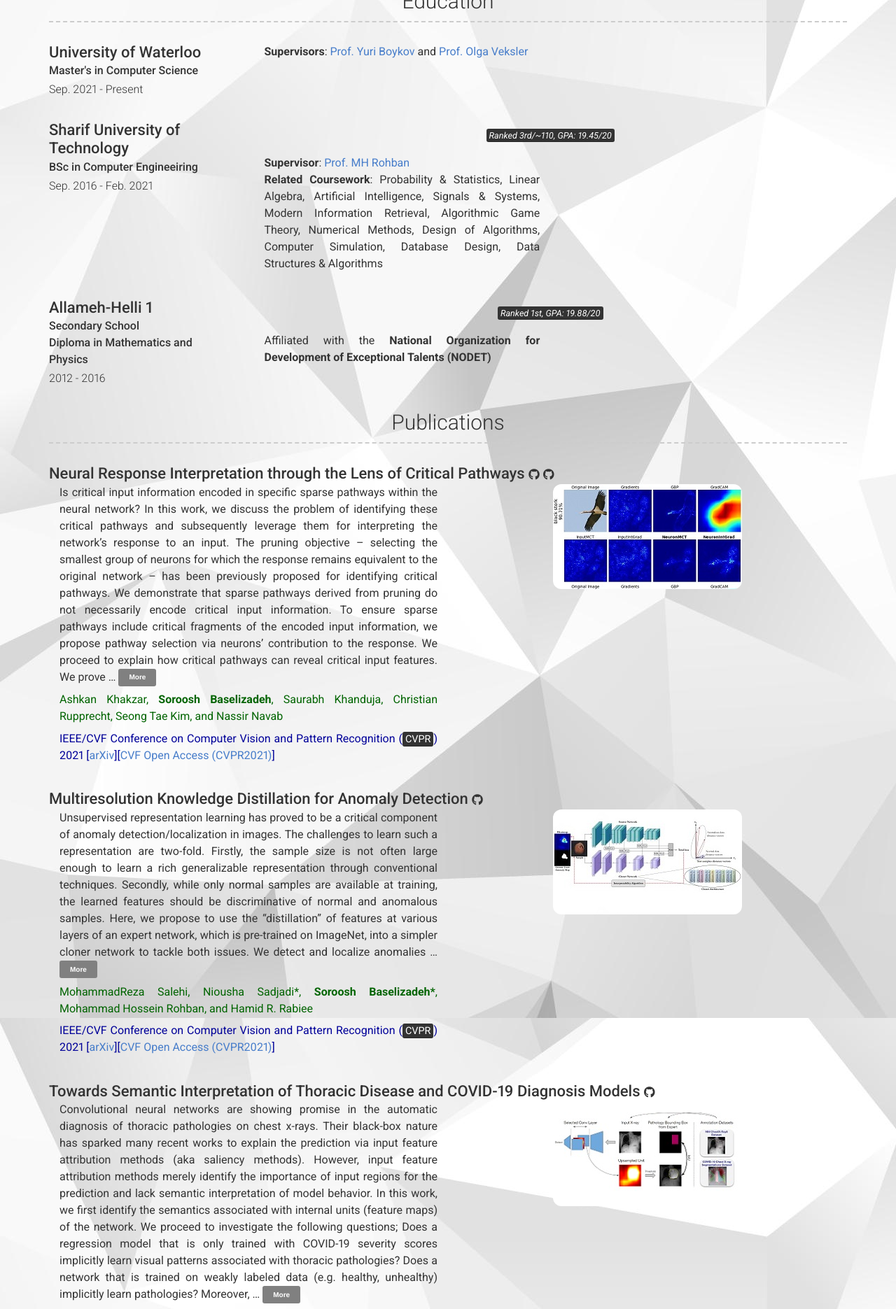
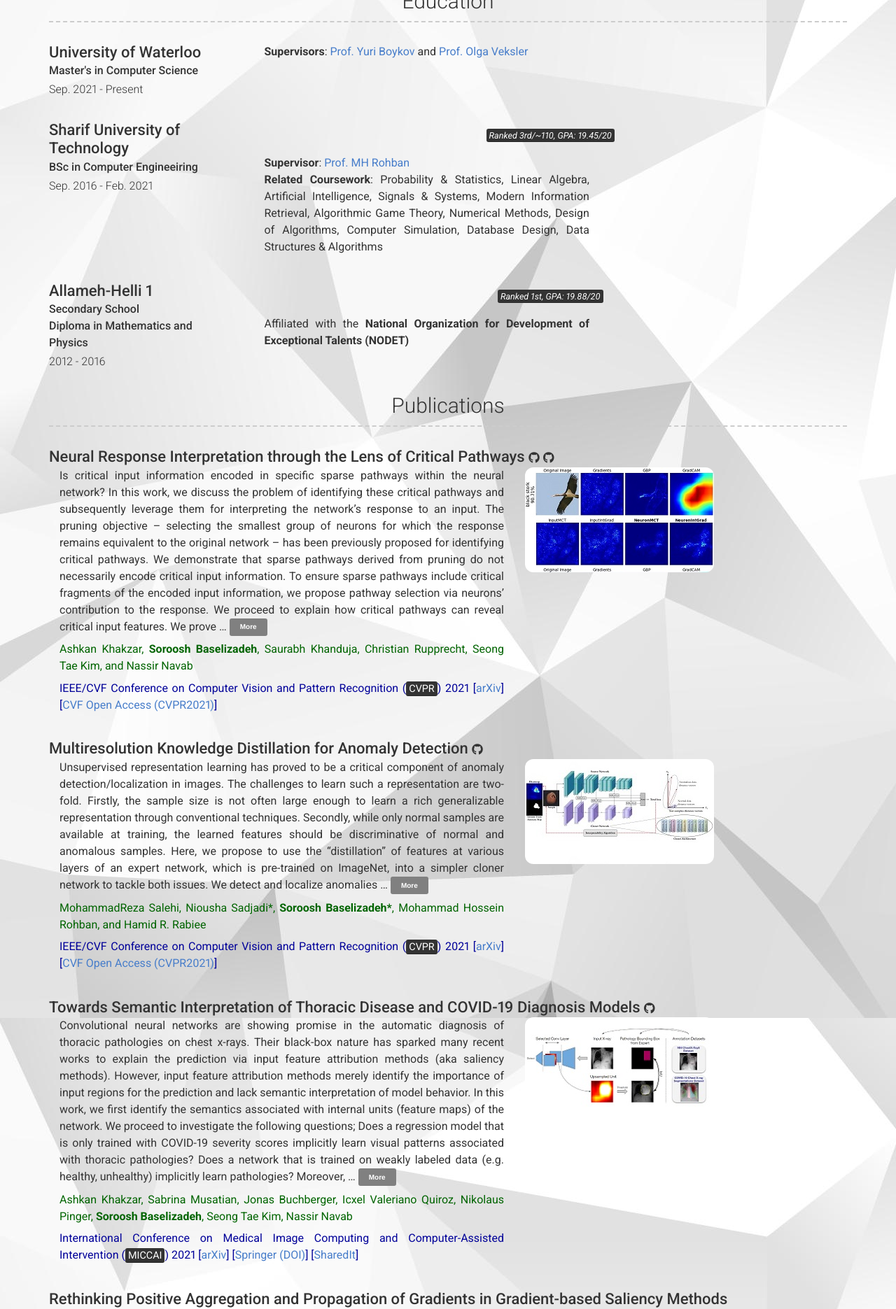
Before and after one commit to Soroosh-Bsl/soroosh-bsl.github.io, a Jekyll site: the page built from index.md, in a window 1280 px wide. Shown: the part 545-2416 px from the top of the page at 70% size. Built offline with Jekyll 4.4.1, drawn with Linux system fonts in a browser that asks for light colours; nearby versions of some CDN libraries; a style sheet for code colours, icons or effects is not loaded.

Commit message:
test pub layout

```diff
--- a/_includes/section-list.html
+++ b/_includes/section-list.html
@@ -21,9 +21,9 @@
       {%- if item.quote -%}
         <p class="quote">{{ item.quote }}</p>
       {%- endif -%}
-      <div class="col-xs-12 col-sm-7 col-md-6 col-print-12">
+      <div class="col-xs-12 col-sm-8 col-md-7 col-print-12">
       {{ item.description | strip | markdownify }}
-      </div><div class="col-xs-12 col-sm-5 col-md-6 no-print">
+      </div><div class="col-xs-12 col-sm-4 col-md-2 no-print">
       {%- if item.image -%}
 		<span align="left" class="pub-img" style="display=inline-block; margin:auto; background-image: url({{ item.image | relative_url }})" /></span>
 	  {%- endif -%}
```
